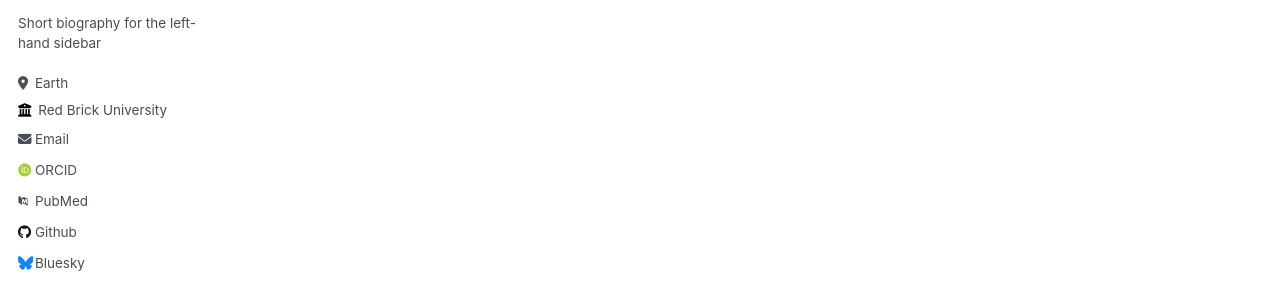
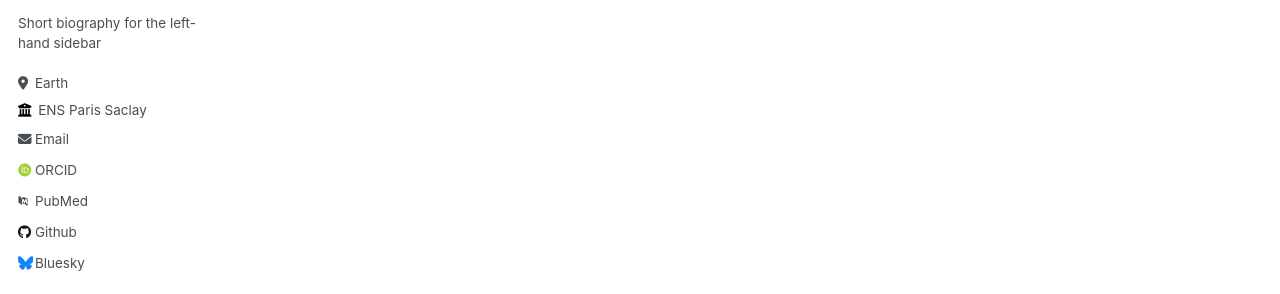
Before and after one commit to EmettGabrielH/Test-academic-pages, a Jekyll site: the page built from _pages/category-archive.html, in a window 1280 px wide. Shown: the part 310-604 px from the top of the page. Built offline with Jekyll 4.4.1, drawn with Linux system fonts in a browser that asks for light colours; some web fonts are replaced.

Commit message:
Update _config.yml

```diff
--- a/_config.yml
+++ b/_config.yml
@@ -26,9 +26,9 @@ author:
   pronouns         : # example: "she/her"
   bio              : "Short biography for the left-hand sidebar"
   location         : "Earth"
-  employer         : "Red Brick University"
+  employer         : "ENS Paris Saclay"
   uri              : # URL
-  email            : "none@example.org"
+  email            : "emett.haddad@ens-paris-saclay.fr"
 
   # Academic websites
   arxiv            : # URL - Update with the correct link to your profile
```
